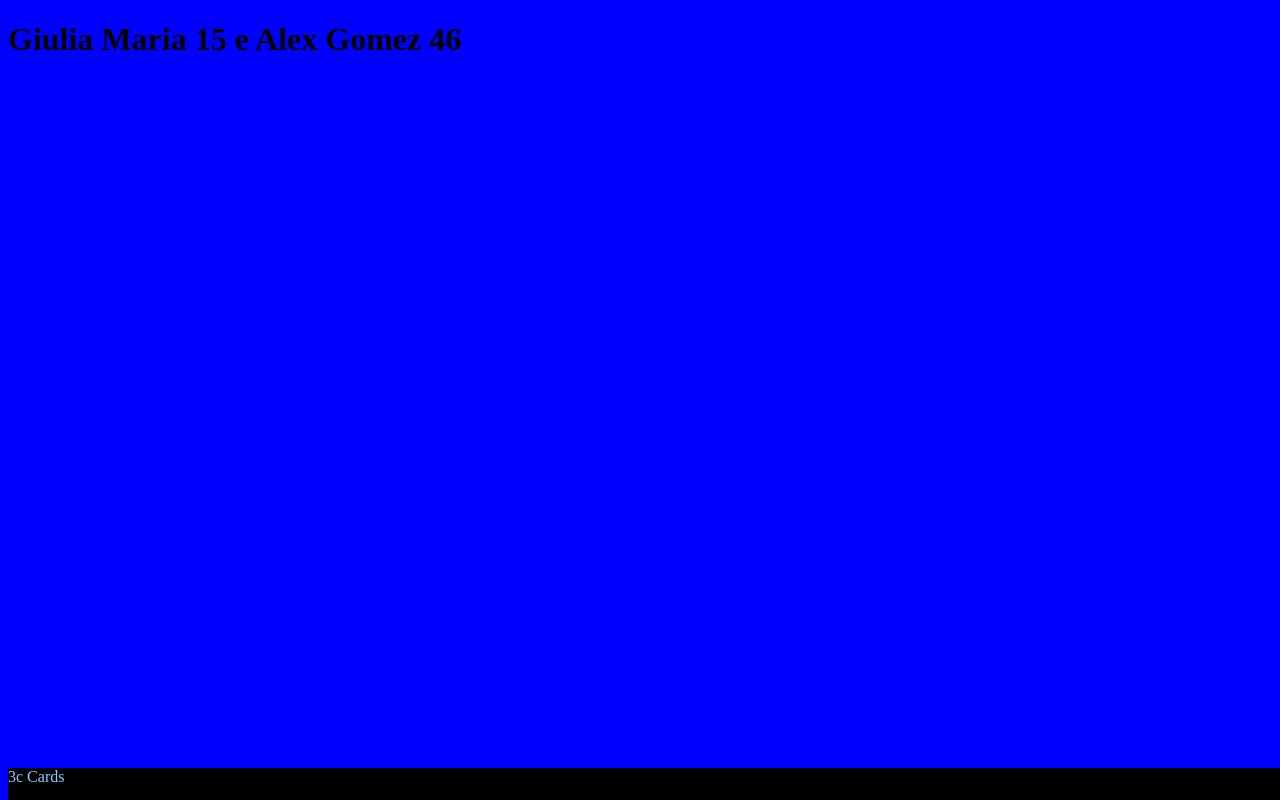
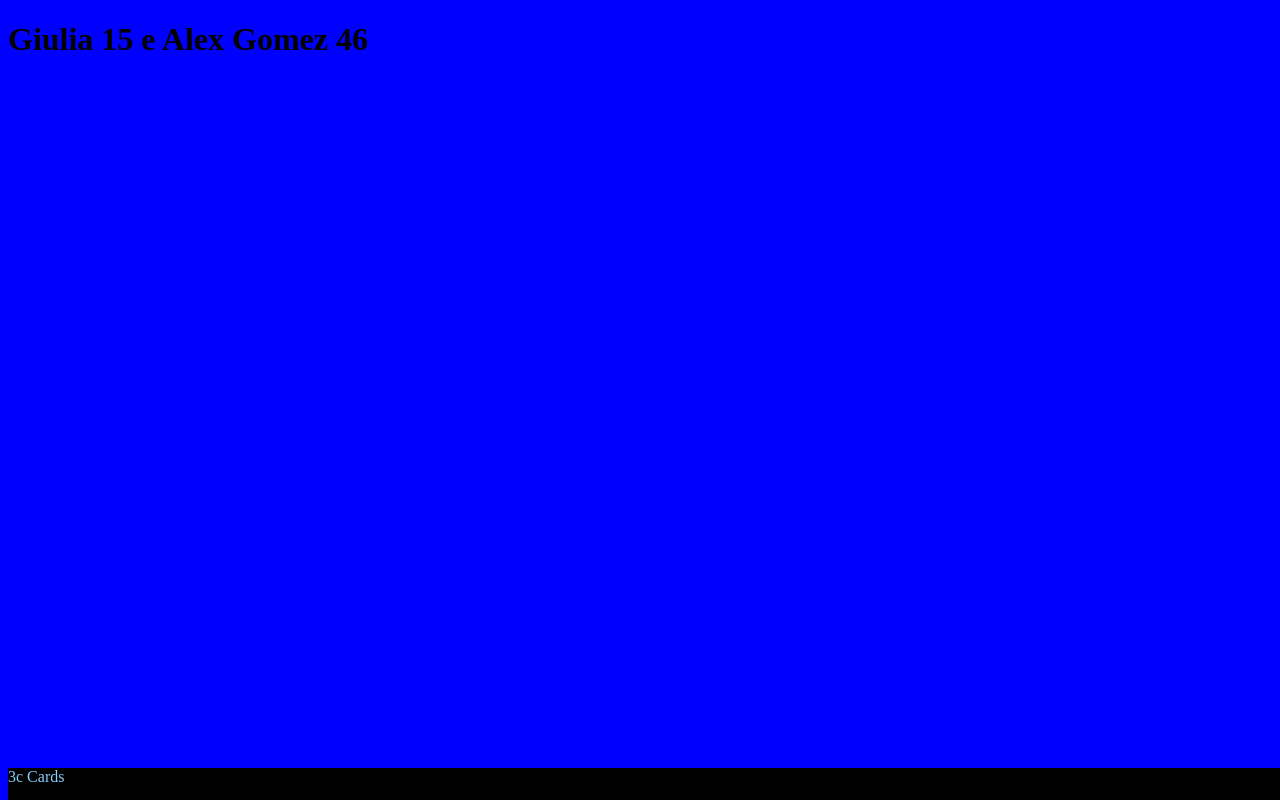
Before and after one commit to giulia-maria/3-trimestre-, a plain HTML site: page index.html in a window 1280 px wide. Drawn offline with Linux system fonts and the light colour scheme.

Commit message:
ftrtgyhujivo4t

```diff
--- a/index.html
+++ b/index.html
@@ -7,7 +7,7 @@
     <link rel="stylesheet" href="style.css">
 </head>
 <body>
-    <h1 class="nome">Giulia Maria 15 e Alex Gomez 46</h1>
+    <h1 class="nome">Giulia 15 e Alex Gomez 46</h1>
     <section id="container">
 
     </section>
```
